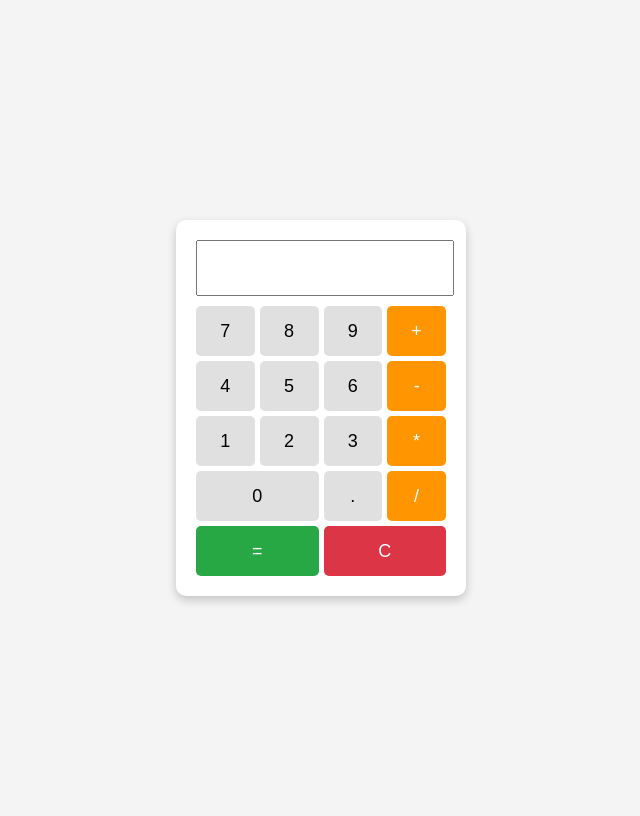
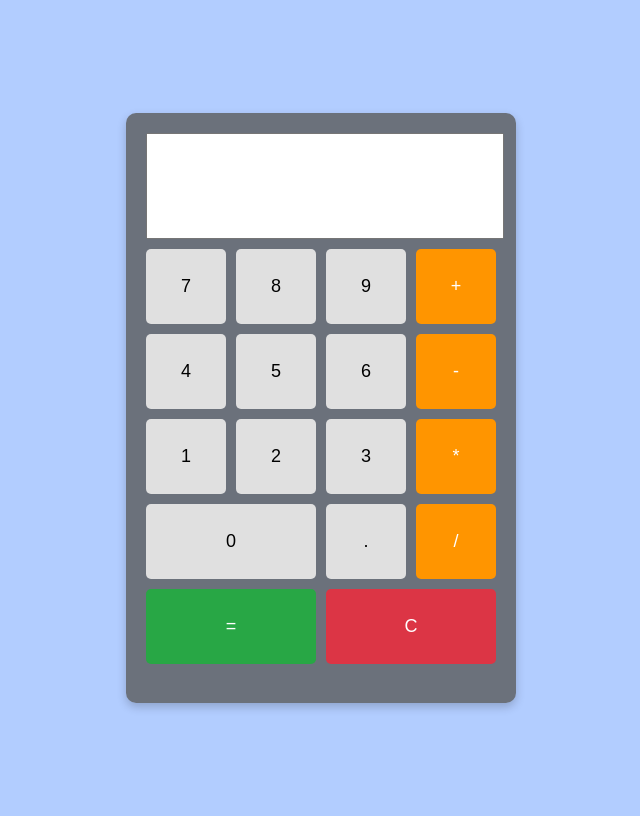
Before and after one commit to Czerw0/Calculator_we_app, a Django app: page / in a window 1280 px wide. Shown: the whole page, without its empty margins (319-959 px from the left). Run offline with Django 4.2, Linux system fonts and the light colour scheme.

```diff
--- a/calculator/templates/calculator/calculate.html
+++ b/calculator/templates/calculator/calculate.html
@@ -11,11 +11,12 @@
       justify-content: center;
       align-items: center;
       height: 100vh;
-      background-color: #f4f4f4;
+      background-color:rgba(162, 195, 255, 0.82);
     }
     .calculator {
-      width: 250px;
-      background-color: white;
+      width: 350px;
+      height: 550px;
+      background-color: rgba(90, 90, 90, 0.8);
       padding: 20px;
       border-radius: 10px;
       box-shadow: 0px 4px 10px rgba(0, 0, 0, 0.2);
@@ -23,7 +24,7 @@
     }
     input {
       width: 100%;
-      height: 50px;
+      height: 100px;
       font-size: 24px;
       text-align: right;
       margin-bottom: 10px;
@@ -31,11 +32,11 @@
     .buttons {
       display: grid;
       grid-template-columns: repeat(4, 1fr);
-      gap: 5px;
+      gap: 10px;
     }
     button {
       width: 100%;
-      height: 50px;
+      height: 75px;
       font-size: 18px;
       border: none;
       background-color: #e0e0e0;
@@ -44,7 +45,7 @@
     }
     button.zero {
       grid-column: span 2;
-      height: 50px;
+      height: 75px;
       font-size: 18px;
       border: none;
       background-color: #e0e0e0;
```
